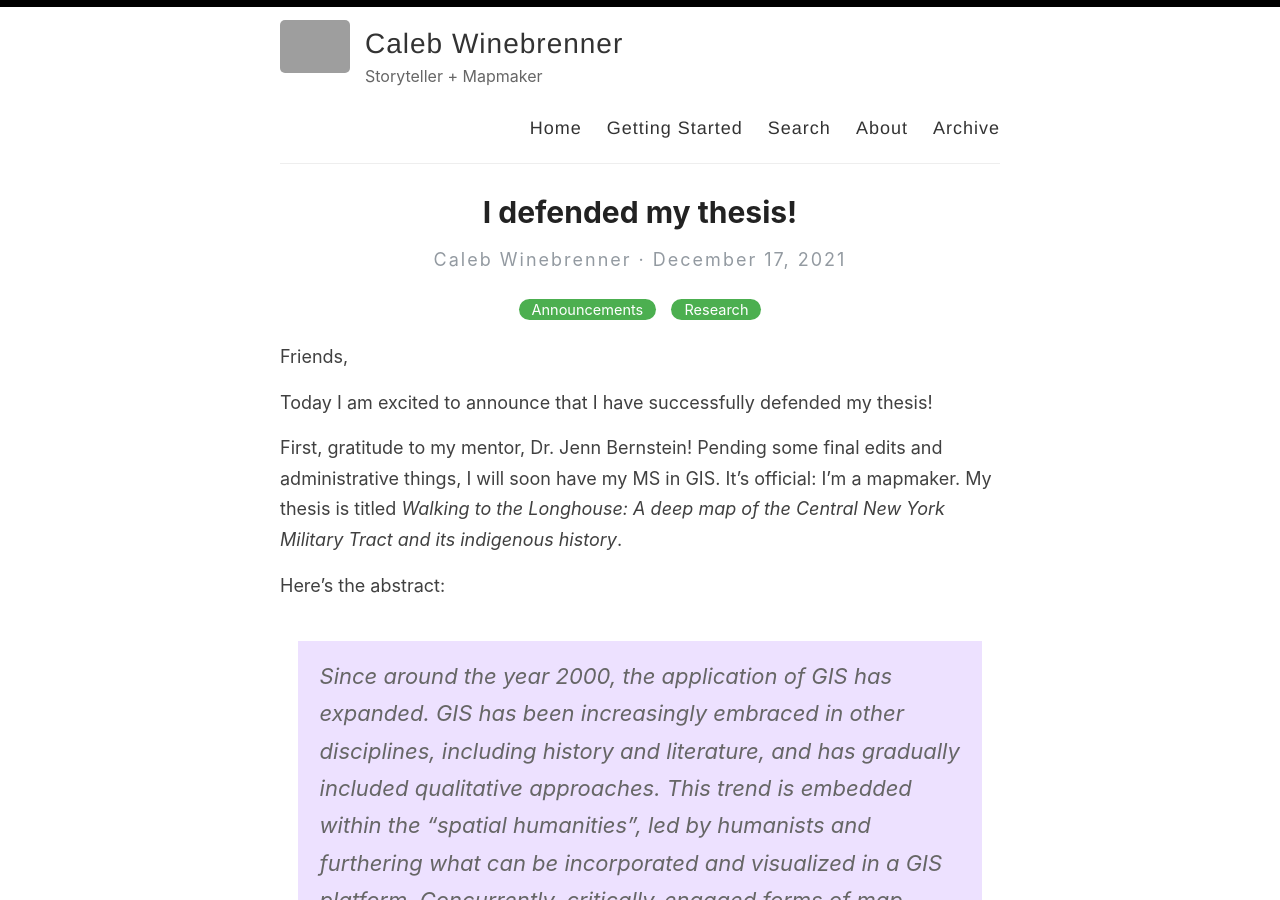
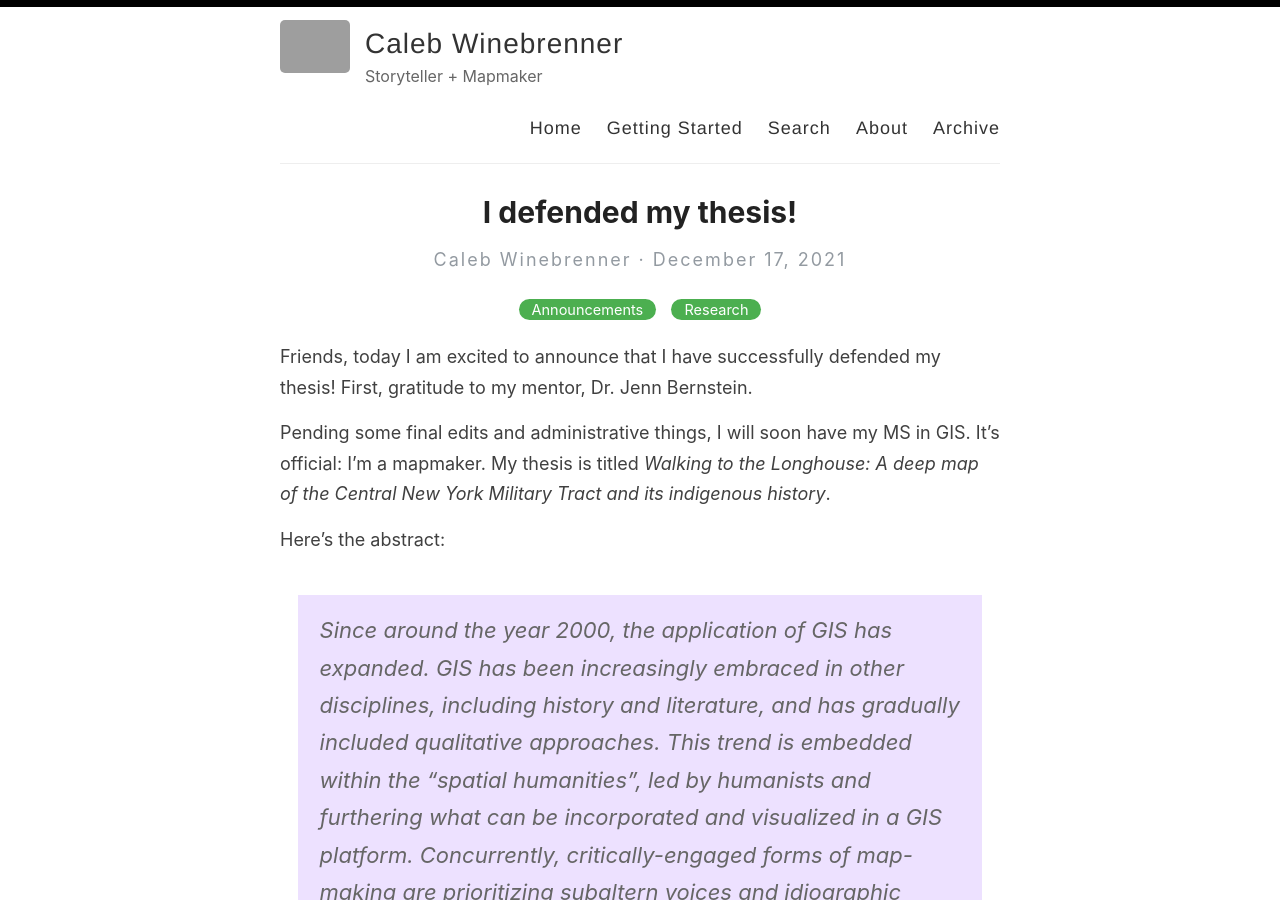
Before and after one commit to mappist/mappist.github.io, a Jekyll site: the page built from _posts/2021-12-17-MS-defense.md, in a window 1280 px wide and 900 px high. Built offline with Jekyll 4.4.1, drawn with Linux system fonts in a browser that asks for light colours; grey boxes are pictures that could not be loaded.

```diff
--- a/_posts/2021-12-17-MS-defense.md
+++ b/_posts/2021-12-17-MS-defense.md
@@ -4,11 +4,9 @@ title: I defended my thesis!
 categories: [Announcements, Research]
 ---
 
-Friends,
+Friends, today I am excited to announce that I have successfully defended my thesis! First, gratitude to my mentor, Dr. Jenn Bernstein.
 
-Today I am excited to announce that I have successfully defended my thesis!
-
-First, gratitude to my mentor, Dr. Jenn Bernstein! Pending some final edits and administrative things, I will soon have my MS in GIS. It's official: I'm a mapmaker. My thesis is titled _Walking to the Longhouse: A deep map of the Central New York Military Tract and its indigenous history_.
+Pending some final edits and administrative things, I will soon have my MS in GIS. It's official: I'm a mapmaker. My thesis is titled _Walking to the Longhouse: A deep map of the Central New York Military Tract and its indigenous history_.
 
 Here's the abstract:
 
```
